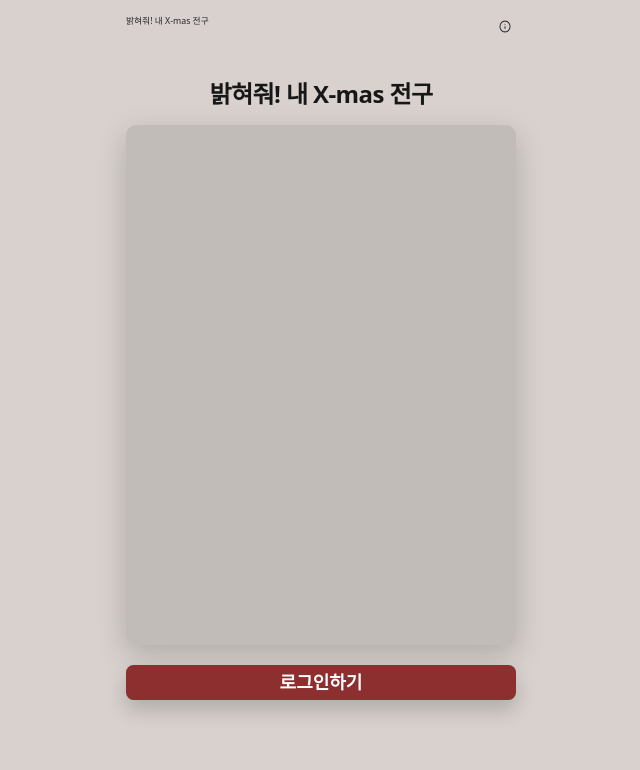
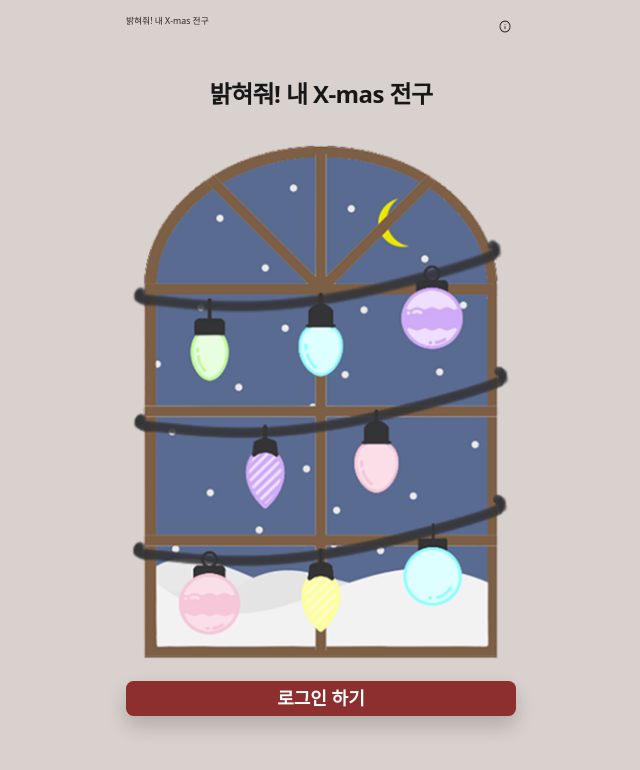
Before and after one commit to All-About-Smile/xmas-lights-frontend, a React (Vite) app: page / in a window 1280 px wide. Shown: the top 770 px of the page, without its empty margins (319-959 px from the left). Built offline with nearby package versions, Linux system fonts and the light colour scheme; no server answers; a web font is replaced by a local one.

Commit message:
/화면 이미지 삽입

```diff
--- a/src/pages/LandingPage.tsx
+++ b/src/pages/LandingPage.tsx
@@ -2,6 +2,7 @@ import { useMemo, useState } from "react";
 import { useNavigate } from "react-router-dom";
 
 import InfoButton from "../components/InfoButton";
+import windowMain from "../assets/scene/window_main.png";
 /**
  * 랜딩(처음) 화면:
  * - 오른쪽 위 i 버튼: hover(데스크탑) + 클릭(모바일) 모두 지원
@@ -68,18 +69,21 @@ export default function LandingPage() {
         </h1>
 
         {/* window area (이미지/컴포넌트로 교체) */}
-        <div className="mt-6 overflow-hidden rounded-2xl shadow-[0_10px_30px_rgba(0,0,0,0.18)]">
-          <div className="aspect-[3/4] w-full bg-black/10">
-            {/* TODO: 네 창문/전구 UI 컴포넌트를 여기 넣기 */}
-          </div>
-        </div>
+        <br/>
+        <br/>
+            <img
+              src={windowMain}
+              alt="window"
+              className="h-full w-full object-cover"
+            />
+
 
         {/* login button bottom */}
         <button
           onClick={() => navigate("/login")}
           className="mt-8 h-14 w-full rounded-xl bg-[#8E2F2F] text-lg font-semibold text-white shadow-[0_10px_20px_rgba(0,0,0,0.18)]"
         >
-          로그인하기
+          로그인 하기
         </button>
       </div>
     </div>
```
